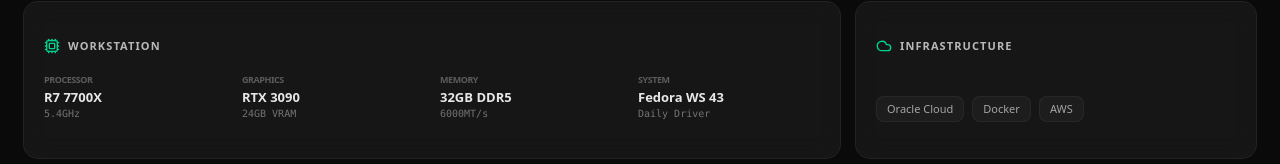
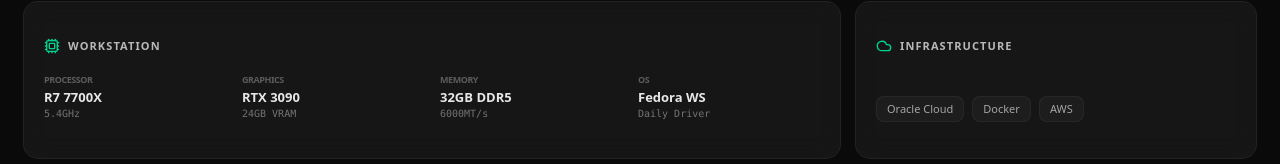
Before and after one commit to viveek-sh/viveksahu.com, a Next.js app: page /about in a window 1280 px wide. Shown: the part 1540-1704 px from the top of the page. Built offline with nearby package versions, Linux system fonts and the light colour scheme; no server answers.

Commit message:
chore: minor changes

```diff
--- a/components/AboutPage.tsx
+++ b/components/AboutPage.tsx
@@ -294,8 +294,8 @@ export default function AboutPage() {
                     { label: "Graphics", val: "RTX 3090", sub: "24GB VRAM" },
                     { label: "Memory", val: "32GB DDR5", sub: "6000MT/s" },
                     {
-                      label: "System",
-                      val: "Fedora WS 43",
+                      label: "OS",
+                      val: "Fedora WS",
                       sub: "Daily Driver",
                     },
                   ].map((item) => (
```
